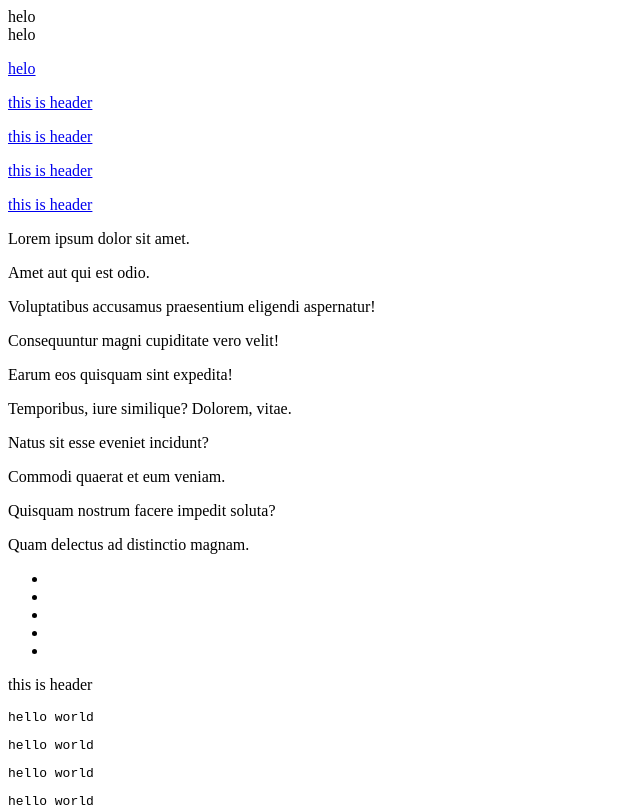
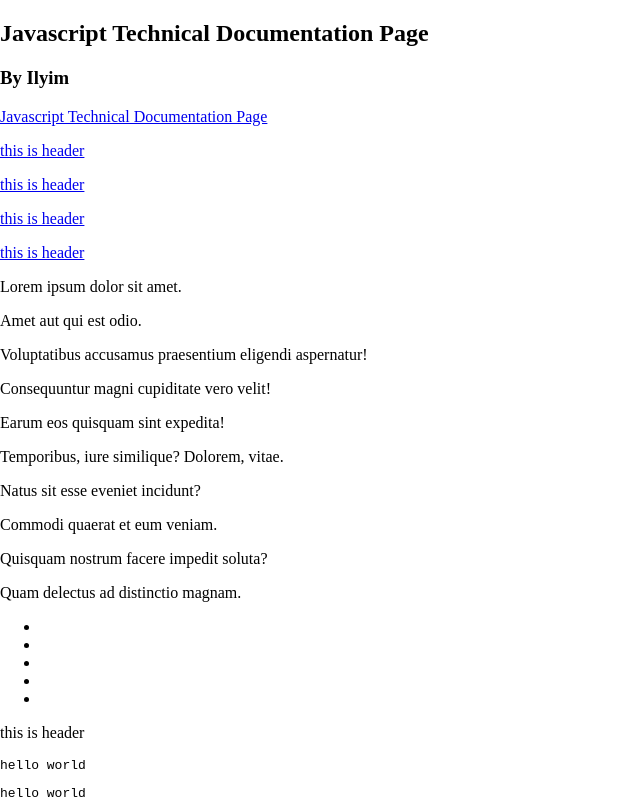
Before and after one commit to Saroyann/Simple-HTML5-Technical-Documentation-Page, a plain HTML site: page index.html in a window 1280 px wide. Shown: the top 807 px of the page, without its empty margins (0-640 px from the left). Drawn offline with Linux system fonts and the light colour scheme.

Commit message:
initial commit

```diff
--- a/index.html
+++ b/index.html
@@ -11,11 +11,11 @@
 
 <main id="main-doc">
 
-    <section id="helo" class="main-section">
-        <header>helo</header>
+    <section id="Javascript_Technical_Documentation_Page" class="main-section">
+        <header><h1>Javascript Technical Documentation Page</h1></header>
         <nav id="navbar">
-            <header>helo</header>
-            <a href="#helo" class="nav-link"><p>helo</p></a>
+            <header><h3>By Ilyim</h3></header>
+            <a href="#Javascript_Technical_Documentation_Page" class="nav-link"><p>Javascript Technical Documentation Page</p></a>
             <a href="#This_is_header" class="nav-link"><p>this is header</p></a>
             <a href="#This_is_header" class="nav-link"><p>this is header</p></a>
             <a href="#This_is_header" class="nav-link"><p>this is header</p></a>
--- a/style.css
+++ b/style.css
@@ -0,0 +1,9 @@
+body {
+    margin: 0px;
+    padding: 0px;
+}
+
+html {
+    margin: 0px;
+    padding: px;
+}
```
